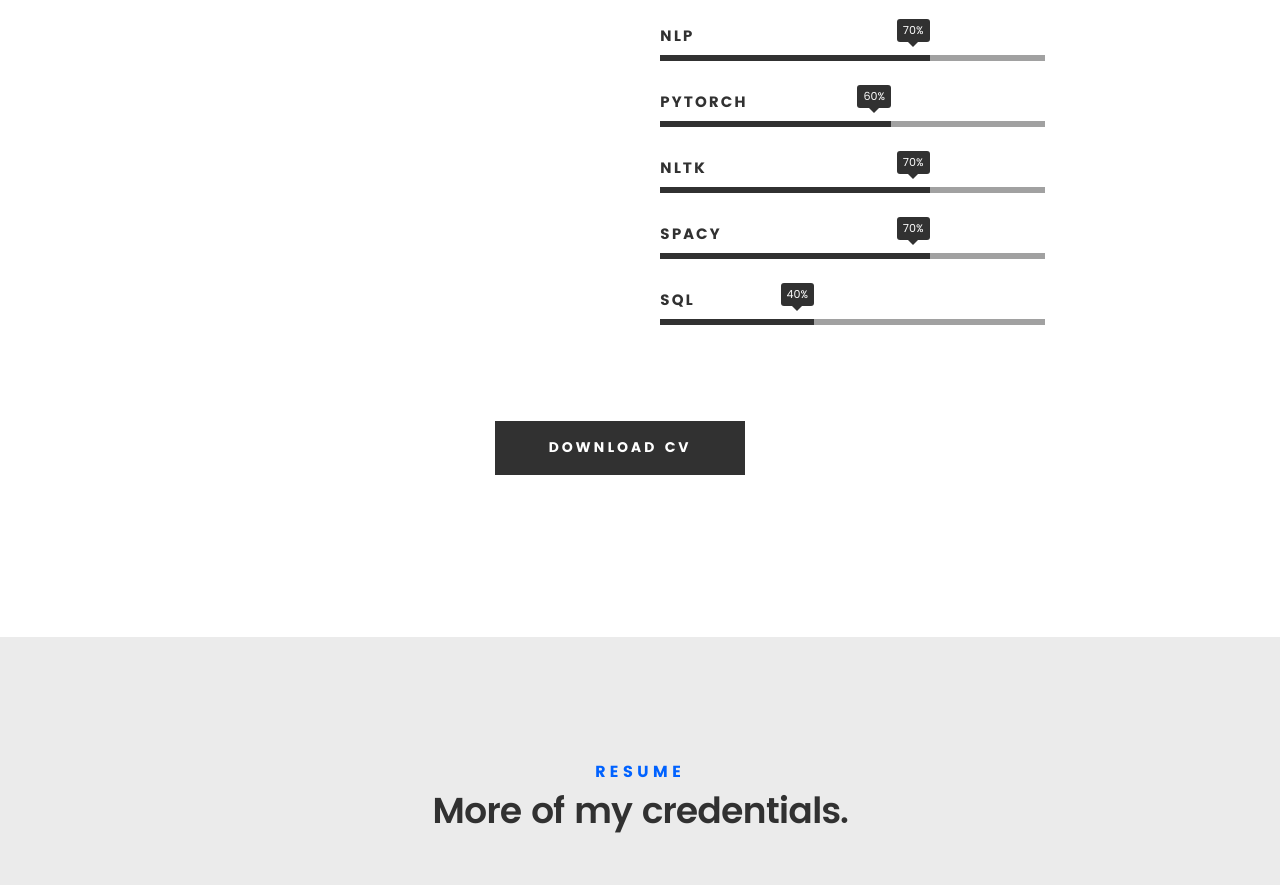
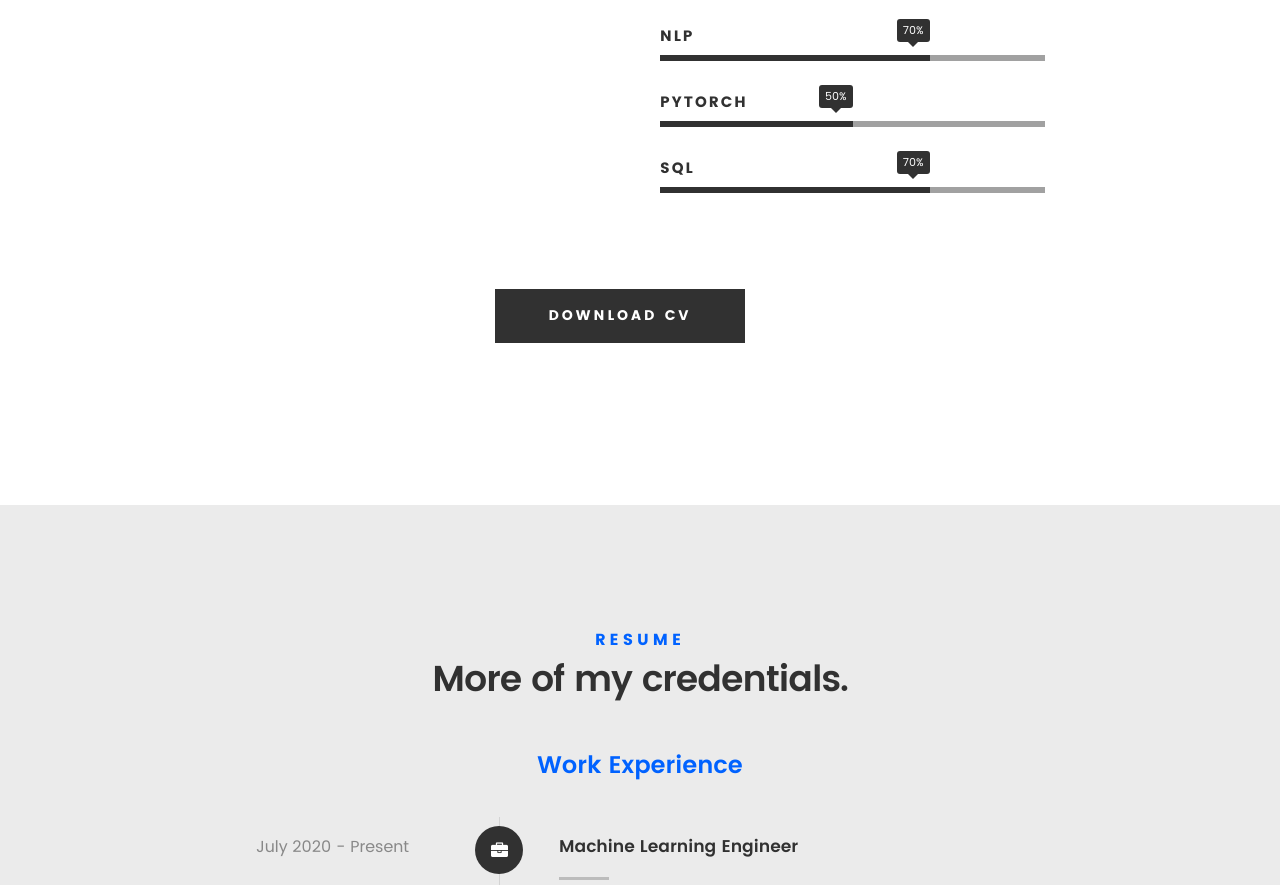
Before and after one commit to daxjain789/daxjain789.github.io, a plain HTML site: page index.html in a window 1280 px wide. Shown: the part 1558-2443 px from the top of the page. Drawn offline with Linux system fonts and the light colour scheme; files whose address does not match are found by name.

Commit message:
Update index.html

```diff
--- a/index.html
+++ b/index.html
@@ -177,21 +177,21 @@
 						<strong>NLP</strong>
 					</li>
 					<li>
-						<div class="progress percent60"><span>60%</span></div>
+						<div class="progress percent50"><span>50%</span></div>
 						<strong>Pytorch</strong>
 					</li>
 
 
-               <li>
+               <!--<li>
                   <div class="progress percent70"><span>70%</span></div>
                   <strong>NLTK</strong>
                </li>
                <li>
                <div class="progress percent70"><span>70%</span></div>
                <strong>Spacy</strong>
-               </li>
+               </li>-->
 					<li>
-						<div class="progress percent40"><span>40%</span></div>
+						<div class="progress percent70"><span>70%</span></div>
 						<strong>SQL</strong>
 					</li>
 
```
